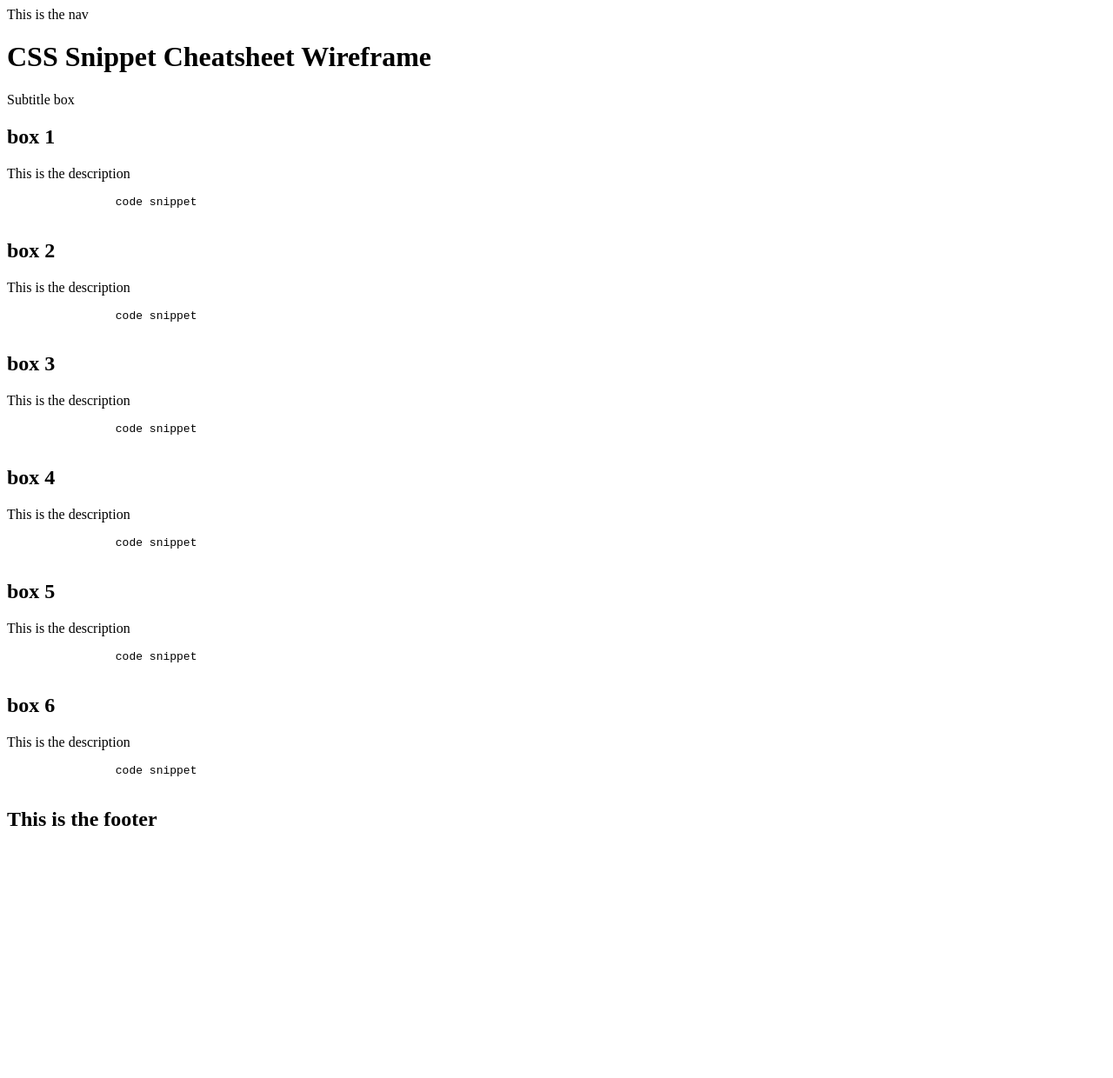
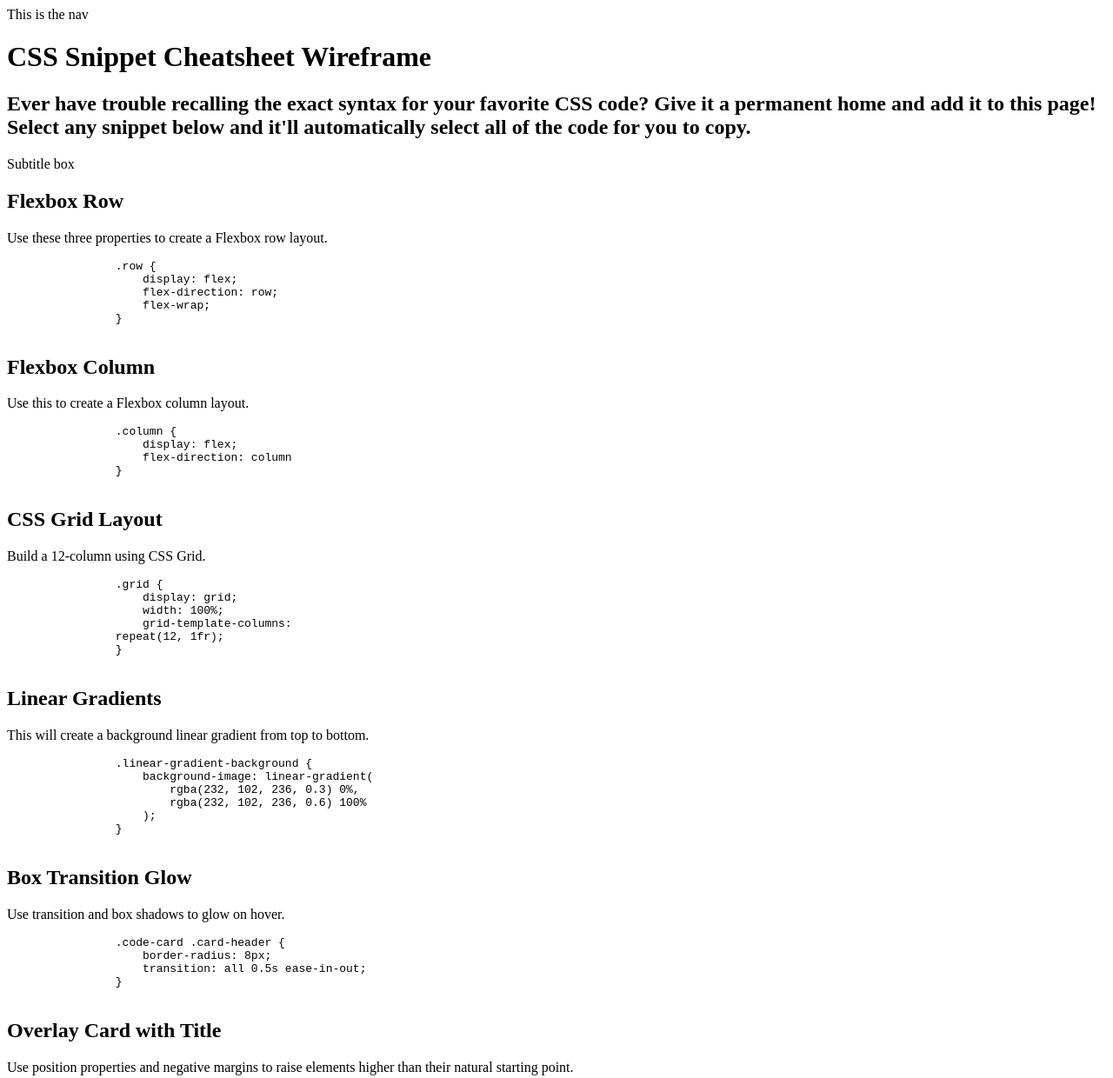
Before and after one commit to TroyMena/css-cheat-sheet, a plain HTML site: page index.html in a window 1280 px wide. Shown: the top 1240 px of the page at 87% size. Before the commit the page ends 976 px from the top, so only its background shows below. Drawn offline with Linux system fonts and the light colour scheme.

Commit message:
Added corresponding titles, paragraphs, and <pre> code.

```diff
--- a/index.html
+++ b/index.html
@@ -11,6 +11,7 @@
     <nav>This is the nav</nav>
     <header>
         <h1>CSS Snippet Cheatsheet Wireframe</h1>
+        <h2>Ever have trouble recalling the exact syntax for your favorite CSS code? Give it a permanent home and add it to this page! Select any snippet below and it'll automatically select all of the code for you to copy.</h2>
     </header>
 
     <section class="subtitle">
@@ -20,45 +21,68 @@
 <!--<section> is when there are multiple sections on a page usually, so <main> makes sense here, but it does not matter if <section> is used.-->
     <section class="boxes">
         <div>
-            <h2>box 1</h2>
-            <p>This is the description</p>
+            <h2>Flexbox Row</h2>
+            <p>Use these three properties to create a Flexbox row layout.</p>
             <pre>
-                code snippet
+                .row {
+                    display: flex;
+                    flex-direction: row;
+                    flex-wrap;
+                }
             </pre>
         </div>
         <div>
-            <h2>box 2</h2>
-            <p>This is the description</p>
+            <h2>Flexbox Column</h2>
+            <p>Use this to create a Flexbox column layout.</p>
             <pre>
-                code snippet
+                .column {
+                    display: flex;
+                    flex-direction: column
+                }
             </pre>
         </div>
         <div>
-            <h2>box 3</h2>
-            <p>This is the description</p>
+            <h2>CSS Grid Layout</h2>
+            <p>Build a 12-column using CSS Grid.</p>
             <pre>
-                code snippet
+                .grid {
+                    display: grid;
+                    width: 100%;
+                    grid-template-columns:
+                repeat(12, 1fr);
+                }
             </pre>
         </div>
         <div>
-            <h2>box 4</h2>
-            <p>This is the description</p>
+            <h2>Linear Gradients</h2>
+            <p>This will create a background linear gradient from top to bottom.</p>
             <pre>
-                code snippet
+                .linear-gradient-background {
+                    background-image: linear-gradient(
+                        rgba(232, 102, 236, 0.3) 0%,
+                        rgba(232, 102, 236, 0.6) 100%
+                    );
+                }
             </pre>
         </div>
         <div>
-            <h2>box 5</h2>
-            <p>This is the description</p>
+            <h2>Box Transition Glow</h2>
+            <p>Use transition and box shadows to glow on hover.</p>
             <pre>
-                code snippet
+                .code-card .card-header {
+                    border-radius: 8px;
+                    transition: all 0.5s ease-in-out;
+                }
             </pre>
         </div>
         <div>
-            <h2>box 6</h2>
-            <p>This is the description</p>
+            <h2>Overlay Card with Title</h2>
+            <p>Use position properties and negative margins to raise elements higher than their natural starting point.</p>
             <pre>
-                code snippet
+                .card-header {
+                    position: relative;
+                    margin-top: -20px;
+                }
             </pre>
         </div>
     </section>
```
